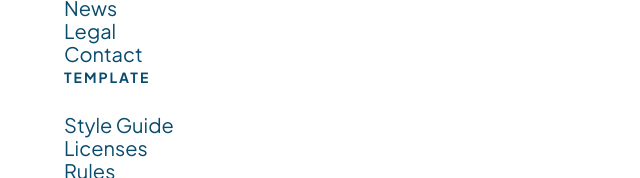
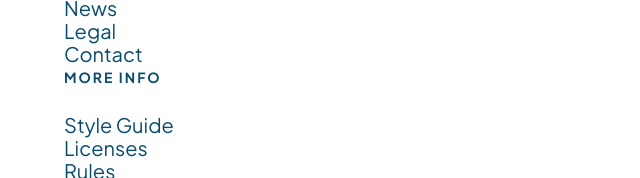
Before and after one commit to rebecca-romeo/ecommerce-site, a plain HTML site: page index.html in a window 1280 px wide. Shown: the part 2884-3062 px from the top of the page, 0-640 px from the left. Drawn offline with Linux system fonts and the light colour scheme; files whose address does not match are found by name; a web font is replaced by a local one.

Commit message:
small changes

```diff
--- a/index.html
+++ b/index.html
@@ -177,7 +177,7 @@
 						<!-- Template UL -->
 						<ul class=""footerTemp>
 							<li>
-								<h5>Template</h5>
+								<h5>More info</h5>
 							</li>
 							<li><a href="#"></a>Style Guide</li>
 							<li><a href="#"></a>Licenses</li>
```
